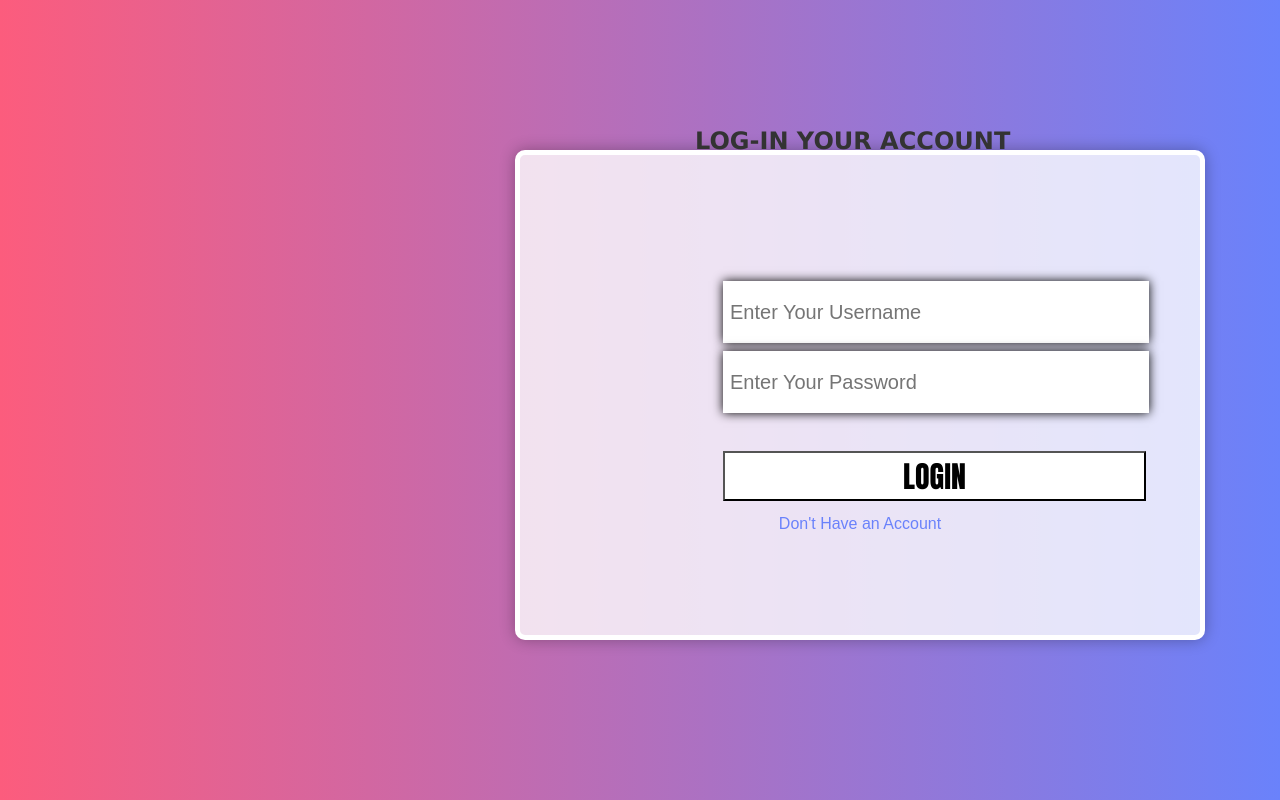
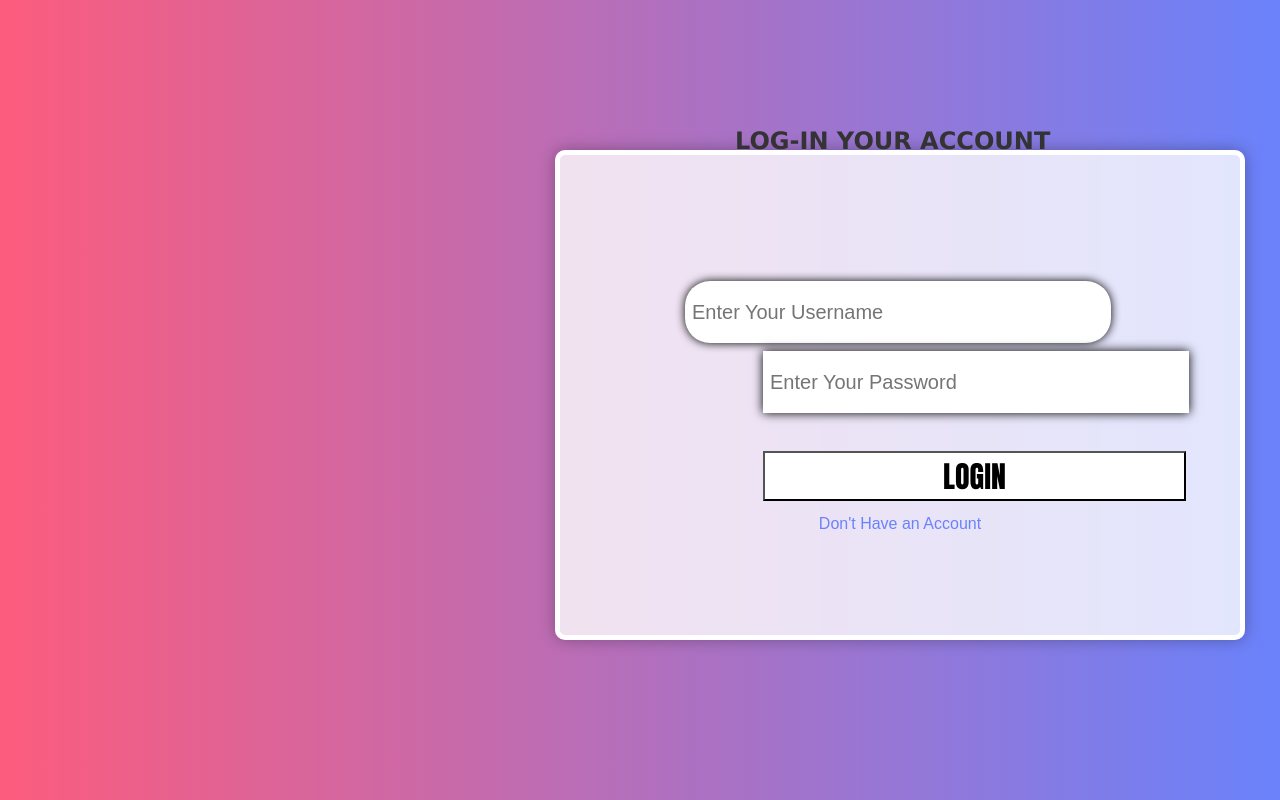
Before and after one commit to Wawayooo/DjangoSocialMedia, a Django app: page / in a window 1280 px wide. Run offline with Django 5.2, Linux system fonts and the light colour scheme.

Commit message:
new design

```diff
--- a/Static/style/Login.css
+++ b/Static/style/Login.css
@@ -23,7 +23,7 @@ body{
   justify-content: center;
   align-items: center;
   position: relative;
-  left: 460px;
+  left: 500px;
   margin-top: 90px;
   border: solid, 5px, white;
   bottom: 50px;
@@ -35,8 +35,9 @@ body{
   width: 412px;
   border: solid 5px rgba(255, 255, 255, 0.4);
   position: absolute;
-  transform: translate(-137px, -100px);
+  transform: translate(-215px, -100px);
   box-shadow: 0px 0px 10px black;
+  border-radius: 25px;
 }
 
 #pass{
```
